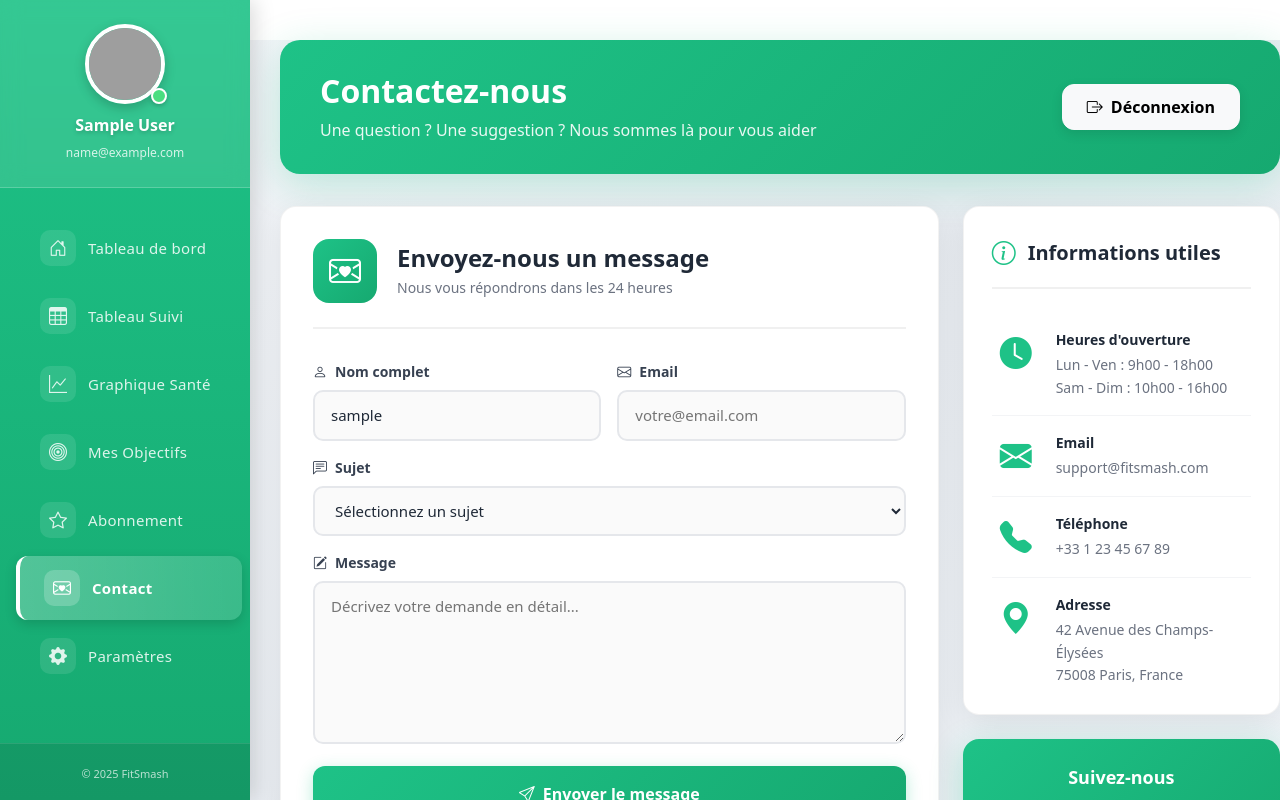
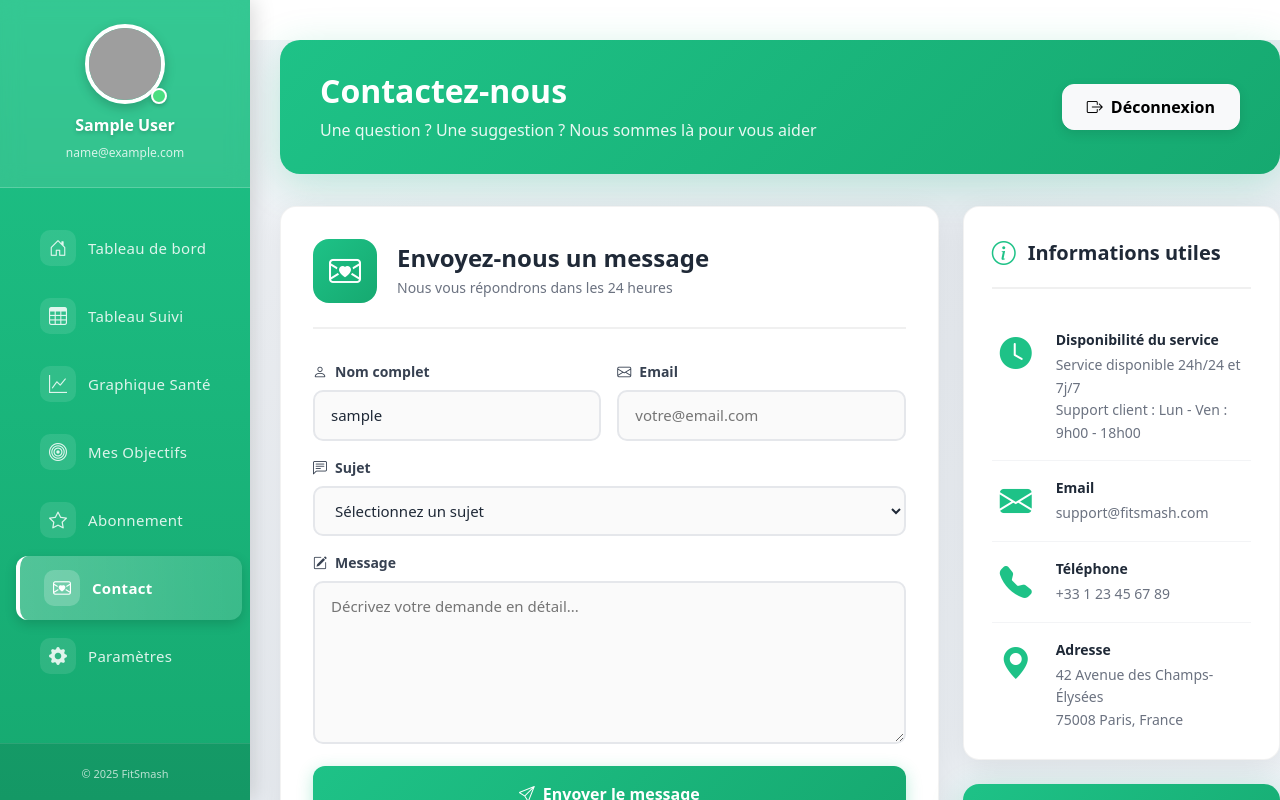
Before and after one commit to gissersmash/FitSmash, a React (Create React App) app in the folder frontend/: page /contact in a window 1280 px wide. Shown: the top 800 px of the page. Built offline with nearby package versions, Linux system fonts and the light colour scheme; sample sign-in values are in the browser's storage; grey boxes are pictures that could not be loaded.

Commit message:
fix: Remplacement 'Heures d'ouverture' par 'Disponibilité du service' - service en ligne 24/7

```diff
--- a/frontend/src/pages/Contact.jsx
+++ b/frontend/src/pages/Contact.jsx
@@ -196,8 +196,8 @@ export default function Contact() {
                   <i className="bi bi-clock-fill"></i>
                 </div>
                 <div>
-                  <strong>Heures d'ouverture</strong>
-                  <p>Lun - Ven : 9h00 - 18h00<br />Sam - Dim : 10h00 - 16h00</p>
+                  <strong>Disponibilité du service</strong>
+                  <p>Service disponible 24h/24 et 7j/7<br />Support client : Lun - Ven : 9h00 - 18h00</p>
                 </div>
               </div>
 
@@ -236,13 +236,13 @@ export default function Contact() {
               <h4 className={contactStyles.socialTitle}>Suivez-nous</h4>
               <div className={contactStyles.socialIcons}>
                 <a href="https://facebook.com" target="_blank" rel="noopener noreferrer" className={`${contactStyles.socialLink} ${contactStyles.socialFacebook}`}>
-                  <img src="/images/facebook.png" alt="Facebook" style={{ width: '50px', height: '50px' }} />
+                  <img src={`${process.env.PUBLIC_URL}/images/facebook.png`} alt="Facebook" style={{ width: '50px', height: '50px' }} />
                 </a>
                 <a href="https://twitter.com" target="_blank" rel="noopener noreferrer" className={`${contactStyles.socialLink} ${contactStyles.socialTwitter}`}>
-                  <img src="/images/X.png" alt="X (Twitter)" style={{ width: '45px', height: '45px' }} />
+                  <img src={`${process.env.PUBLIC_URL}/images/X.png`} alt="X (Twitter)" style={{ width: '45px', height: '45px' }} />
                 </a>
                 <a href="https://instagram.com" target="_blank" rel="noopener noreferrer" className={`${contactStyles.socialLink} ${contactStyles.socialInstagram}`}>
-                  <img src="/images/Instagram_icon.png" alt="Instagram" style={{ width: '50px', height: '50px' }} />
+                  <img src={`${process.env.PUBLIC_URL}/images/Instagram_icon.png`} alt="Instagram" style={{ width: '50px', height: '50px' }} />
                 </a>
               </div>
             </div>
```
